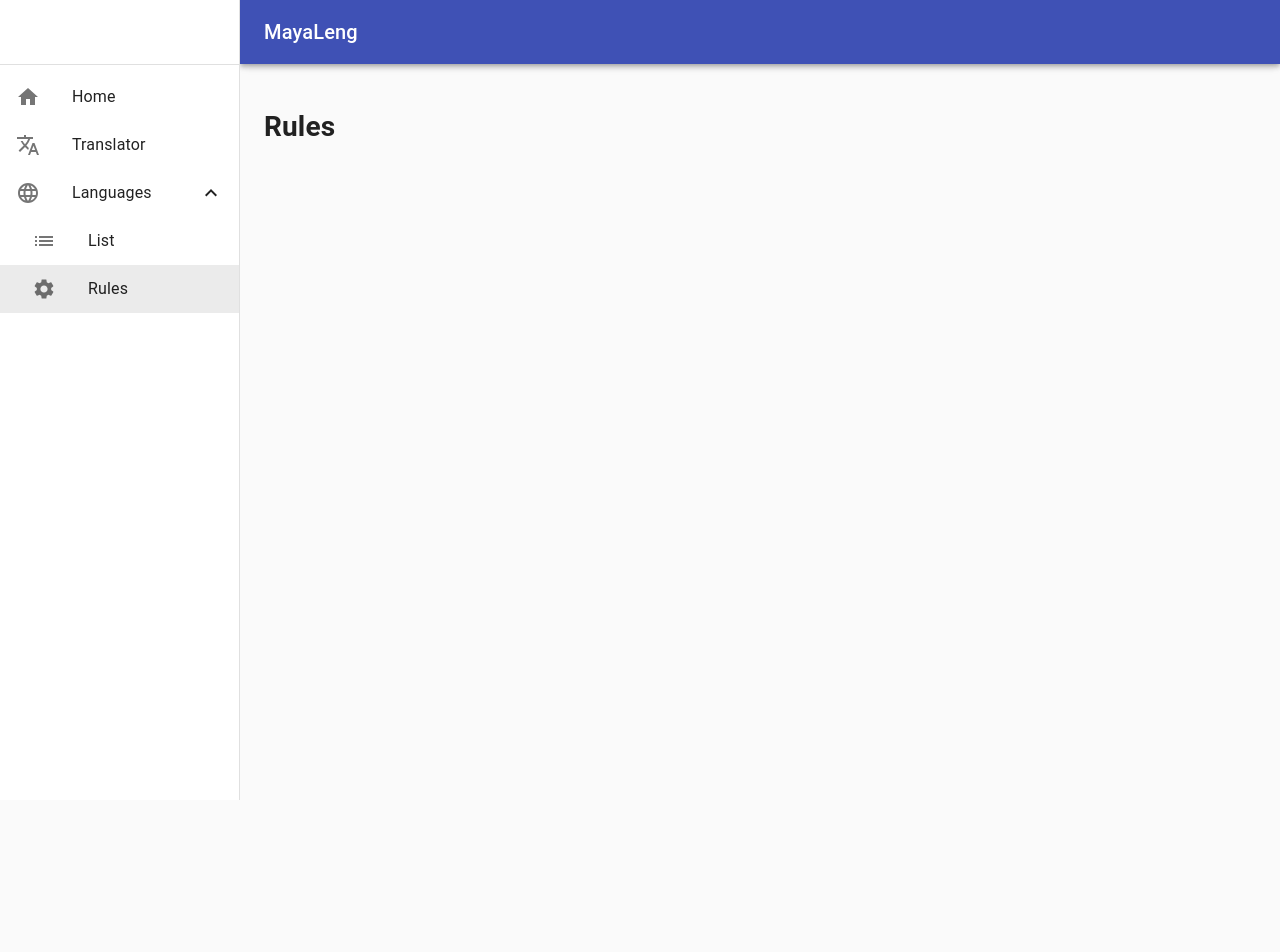
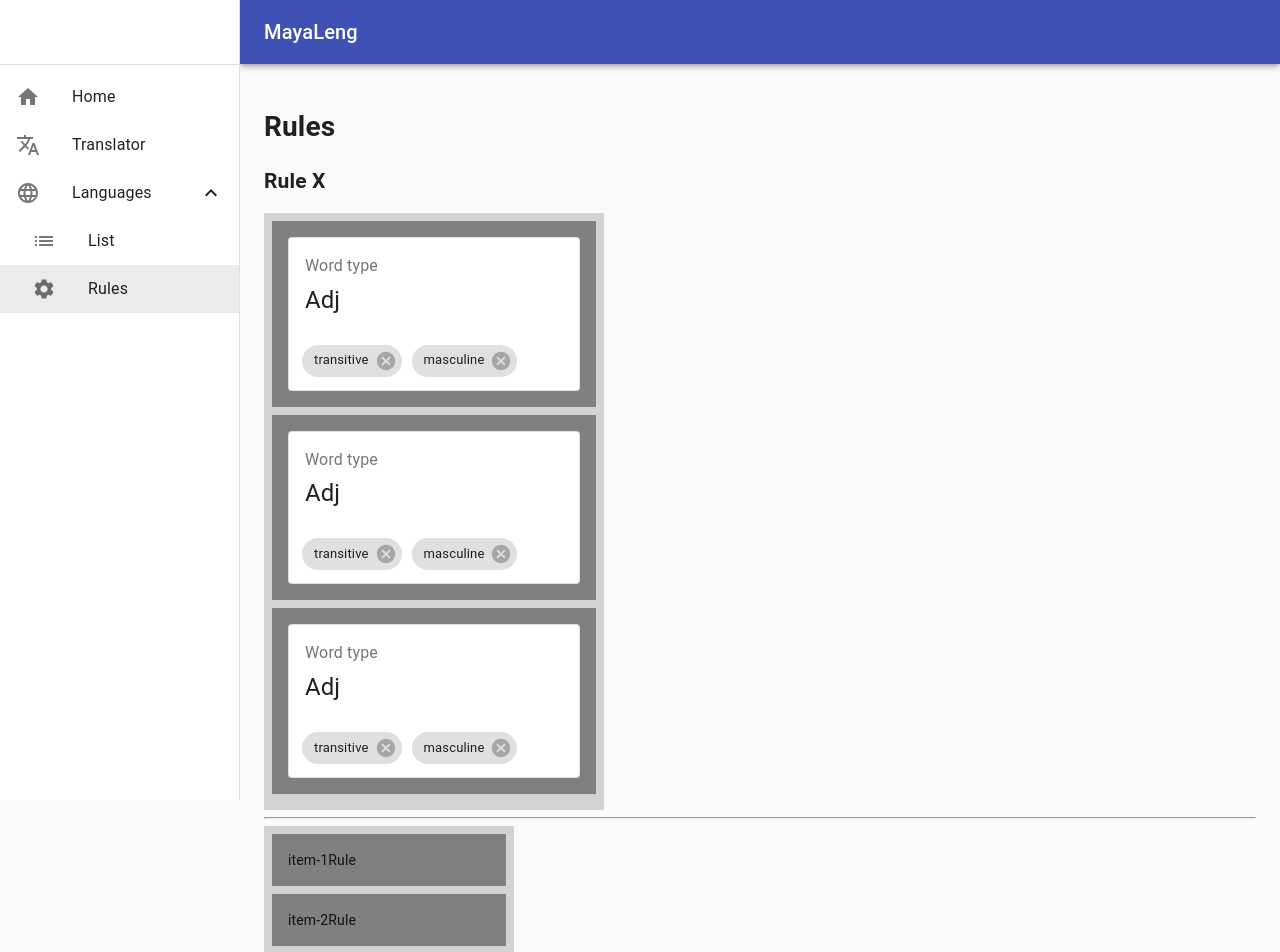
Before and after one commit to mayaleng/app, a React (Create React App) app: page /rules in a window 1280 px wide. Shown: the top 952 px of the page. Before the commit the page ends 800 px from the top, so only its background shows below. Built offline with nearby package versions, Linux system fonts and the light colour scheme.

Commit message:
feat(drag-n-drop): Add drag n drop dep

```diff
--- a/package.json
+++ b/package.json
@@ -13,6 +13,7 @@
     "fontsource-roboto": "^2.1.4",
     "prop-types": "^15.7.2",
     "react": "^16.13.1",
+    "react-beautiful-dnd": "^13.0.0",
     "react-dom": "^16.13.1",
     "react-redux": "^7.2.1",
     "react-router-dom": "^5.2.0",
--- /dev/null
+++ b/src/components/Constraint.jsx
@@ -0,0 +1,26 @@
+import React from 'react';
+import {
+  Card, CardContent, CardActions, Typography, Chip,
+} from '@material-ui/core';
+
+class Constraint extends React.Component {
+  render() {
+    return (
+      <Card variant="outlined">
+        <CardContent>
+          {this.props.a}
+          <Typography color="textSecondary" gutterBottom>Word type</Typography>
+          <Typography variant="h5" component="h2">Adj</Typography>
+        </CardContent>
+        <CardActions>
+          <li style={ { listStyle: 'none' } }>
+            <Chip style={ { margin: '5px' } } label="transitive" onDelete={() => (true)}/>
+            <Chip style={ { margin: '5px' } } label="masculine" onDelete={() => (true)}/>
+          </li>
+        </CardActions>
+      </Card>
+    );
+  }
+}
+
+export default Constraint;
--- /dev/null
+++ b/src/components/ConstraintsContainer.jsx
@@ -0,0 +1,113 @@
+import React from 'react';
+import { DragDropContext, Draggable, Droppable } from 'react-beautiful-dnd';
+import Constraint from './Constraint';
+
+const reorder = (list, startIndex, endIndex) => {
+  const result = Array.from(list);
+  const [removed] = result.splice(startIndex, 1);
+  result.splice(endIndex, 0, removed);
+
+  return result;
+};
+
+const grid = 8;
+
+const getItemStyle = (draggableStyle, isDragging) => ({
+  // some basic styles to make the items look a bit nicer
+  userSelect: 'none',
+  padding: grid * 2,
+  margin: `0 0 ${grid}px 0`,
+
+  // change background colour if dragging
+  background: isDragging ? 'lightgreen' : 'grey',
+
+  // styles we need to apply on draggables
+  ...draggableStyle,
+});
+
+const getListStyle = (isDraggingOver) => ({
+  background: isDraggingOver ? 'lightblue' : 'lightgrey',
+  padding: grid,
+  width: 340,
+});
+
+class ConstraintsContainer extends React.Component {
+  constructor(props) {
+    super(props);
+    this.state = {
+      items: [
+        {
+          id: 'item-1',
+        },
+        {
+          id: 'item-2',
+        },
+        {
+          id: 'item-3',
+        },
+      ],
+    };
+    this.onDragEnd = this.onDragEnd.bind(this);
+  }
+
+  onDragEnd(result) {
+    // dropped outside the list
+    if (!result.destination) {
+      return;
+    }
+
+    const items = reorder(
+      this.state.items,
+      result.source.index,
+      result.destination.index,
+    );
+
+    this.setState({
+      items,
+    });
+  }
+
+  render() {
+    return (
+      <DragDropContext onDragEnd={this.onDragEnd}>
+        <Droppable droppableId="contraints">
+          {(dprovided, dsnapshot) => (
+            <div
+              ref={dprovided.innerRef}
+              style={getListStyle(dsnapshot.isDraggingOver)}
+              {...dprovided.droppableProps}
+            >
+              {this.state.items.map((item, index) => (
+                <Draggable
+                  key={item.id}
+                  draggableId={item.id}
+                  index={index}
+                >
+                  {(provided, snapshot) => (
+                    <div>
+                      <div
+                        ref={provided.innerRef}
+                        {...provided.dragHandleProps}
+                        {...provided.draggableProps}
+                        style={getItemStyle(
+                          provided.draggableProps.style,
+                          snapshot.isDragging,
+                        )}
+                      >
+                        <Constraint></Constraint>
+                      </div>
+                      {provided.placeholder}
+                    </div>
+                  )}
+                </Draggable>
+              ))}
+              {dprovided.placeholder}
+            </div>
+          )}
+        </Droppable>
+      </DragDropContext>
+    );
+  }
+}
+
+export default ConstraintsContainer;
--- /dev/null
+++ b/src/components/OuputRule.jsx
@@ -0,0 +1,13 @@
+import React from 'react';
+
+class OuputRule extends React.Component {
+  render() {
+    return (
+      <React.Fragment>
+        Rule {this.props.a}
+      </React.Fragment>
+    );
+  }
+}
+
+export default OuputRule;
--- /dev/null
+++ b/src/components/OutputRulesContainer.jsx
@@ -0,0 +1,114 @@
+import React from 'react';
+import { DragDropContext, Draggable, Droppable } from 'react-beautiful-dnd';
+import OuputRule from './OuputRule';
+
+const reorder = (list, startIndex, endIndex) => {
+  const result = Array.from(list);
+  const [removed] = result.splice(startIndex, 1);
+  result.splice(endIndex, 0, removed);
+
+  return result;
+};
+
+const grid = 8;
+
+const getItemStyle = (draggableStyle, isDragging) => ({
+  // some basic styles to make the items look a bit nicer
+  userSelect: 'none',
+  padding: grid * 2,
+  margin: `0 0 ${grid}px 0`,
+
+  // change background colour if dragging
+  background: isDragging ? 'lightgreen' : 'grey',
+
+  // styles we need to apply on draggables
+  ...draggableStyle,
+});
+
+const getListStyle = (isDraggingOver) => ({
+  background: isDraggingOver ? 'lightblue' : 'lightgrey',
+  padding: grid,
+  width: 250,
+});
+
+class OutputRulesContainer extends React.Component {
+  constructor(props) {
+    super(props);
+    this.state = {
+      items: [
+        {
+          id: 'item-1',
+        },
+        {
+          id: 'item-2',
+        },
+        {
+          id: 'item-3',
+        },
+      ],
+    };
+    this.onDragEnd = this.onDragEnd.bind(this);
+  }
+
+  onDragEnd(result) {
+    // dropped outside the list
+    if (!result.destination) {
+      return;
+    }
+
+    const items = reorder(
+      this.state.items,
+      result.source.index,
+      result.destination.index,
+    );
+
+    this.setState({
+      items,
+    });
+  }
+
+  render() {
+    return (
+      <DragDropContext onDragEnd={this.onDragEnd}>
+        <Droppable droppableId="droppable">
+          {(dprovided, dsnapshot) => (
+            <div
+              ref={dprovided.innerRef}
+              style={getListStyle(dsnapshot.isDraggingOver)}
+              {...dprovided.droppableProps}
+            >
+              {this.state.items.map((item, index) => (
+                <Draggable
+                  key={item.id}
+                  draggableId={item.id}
+                  index={index}
+                >
+                  {(provided, snapshot) => (
+                    <div>
+                      <div
+                        ref={provided.innerRef}
+                        {...provided.dragHandleProps}
+                        {...provided.draggableProps}
+                        style={getItemStyle(
+                          provided.draggableProps.style,
+                          snapshot.isDragging,
+                        )}
+                      >
+                        {item.id}
+                        <OuputRule></OuputRule>
+                      </div>
+                      {provided.placeholder}
+                    </div>
+                  )}
+                </Draggable>
+              ))}
+              {dprovided.placeholder}
+            </div>
+          )}
+        </Droppable>
+      </DragDropContext>
+    );
+  }
+}
+
+export default OutputRulesContainer;
--- a/src/components/RulesContainer.jsx
+++ /dev/null
@@ -1,5 +0,0 @@
-const Rules = () => {
-
-};
-
-export default Rules;
--- /dev/null
+++ b/src/components/TranslationRule.jsx
@@ -0,0 +1,18 @@
+import React from 'react';
+import ConstraintsContainer from './ConstraintsContainer';
+import OutputRulesContainer from './OutputRulesContainer';
+
+class TranslationRule extends React.Component {
+  render() {
+    return (
+      <React.Fragment>
+        <h2>Rule X</h2> {this.props.a}
+        <ConstraintsContainer></ConstraintsContainer>
+        <hr></hr>
+        <OutputRulesContainer></OutputRulesContainer>
+      </React.Fragment>
+    );
+  }
+}
+
+export default TranslationRule;
--- a/src/pages/Rules.jsx
+++ b/src/pages/Rules.jsx
@@ -1,8 +1,10 @@
 import React from 'react';
+import TranslationRule from '../components/TranslationRule';
 
 const Rules = () => (
   <React.Fragment>
     <h1>Rules</h1>
+    <TranslationRule></TranslationRule>
   </React.Fragment>
 );
 
```
Also changed, not shown: 1 other file (tests, documents, lock files or other folders).
